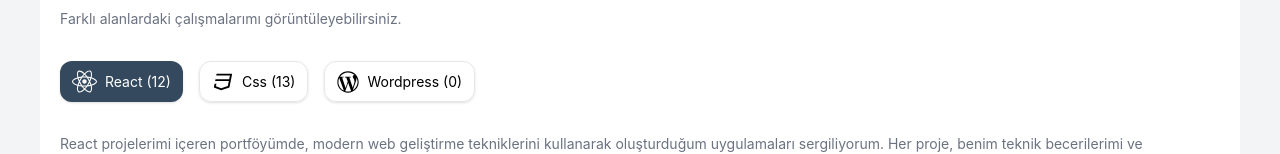
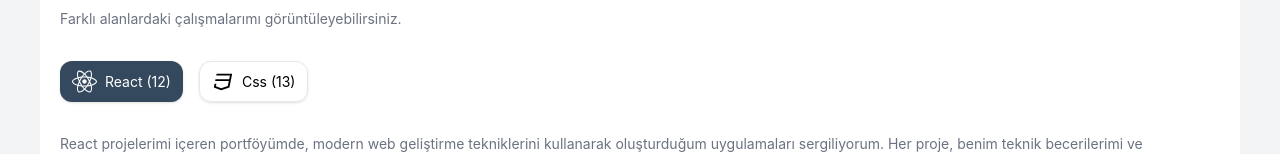
Before and after one commit to altaykececi/kececi.me, a React (Create React App) app: page / in a window 1280 px wide. Shown: the part 450-604 px from the top of the page. Built offline with nearby package versions, Linux system fonts and the light colour scheme.

Commit message:
wordpress tab delete

```diff
--- a/src/components/TabMenu/TabMenu.jsx
+++ b/src/components/TabMenu/TabMenu.jsx
@@ -225,7 +225,7 @@ const TabMenu = () => {
             onClick={(e) => reactClick("react")}
             className={`py-2 px-3 text-sm shadow rounded-xl flex items-center gap-2 dark:text-white ${activeButton === "react" ? "active" : ""}`}><FaReact size={"25px"} /> React ({counterCategory("react")})</button>
           <button onClick={(e) => reactClick("css")} className={`py-2 px-3 text-sm shadow rounded-xl flex items-center gap-2 dark:text-white border dark:border-[#34495E] ${activeButton === "css" ? "active" : ""}`}><RiCss3Line size={"22px"} />Css ({counterCategory("css")})</button>
-          <button onClick={(e) => reactClick("wordpress")} className={`py-2 px-3 text-sm shadow rounded-xl flex items-center gap-2 dark:text-white border dark:border-[#34495E] ${activeButton === "wordpress" ? "active" : ""}`}><FaWordpressSimple size={"22px"} />Wordpress ({counterCategory("wordpress")})</button>
+          {/* <button onClick={(e) => reactClick("wordpress")} className={`py-2 px-3 text-sm shadow rounded-xl flex items-center gap-2 dark:text-white border dark:border-[#34495E] ${activeButton === "wordpress" ? "active" : ""}`}><FaWordpressSimple size={"22px"} />Wordpress ({counterCategory("wordpress")})</button> */}
         </div>
 
         <div className='pb-8 dark:text-white text-gray-500   text-sm'>
```
